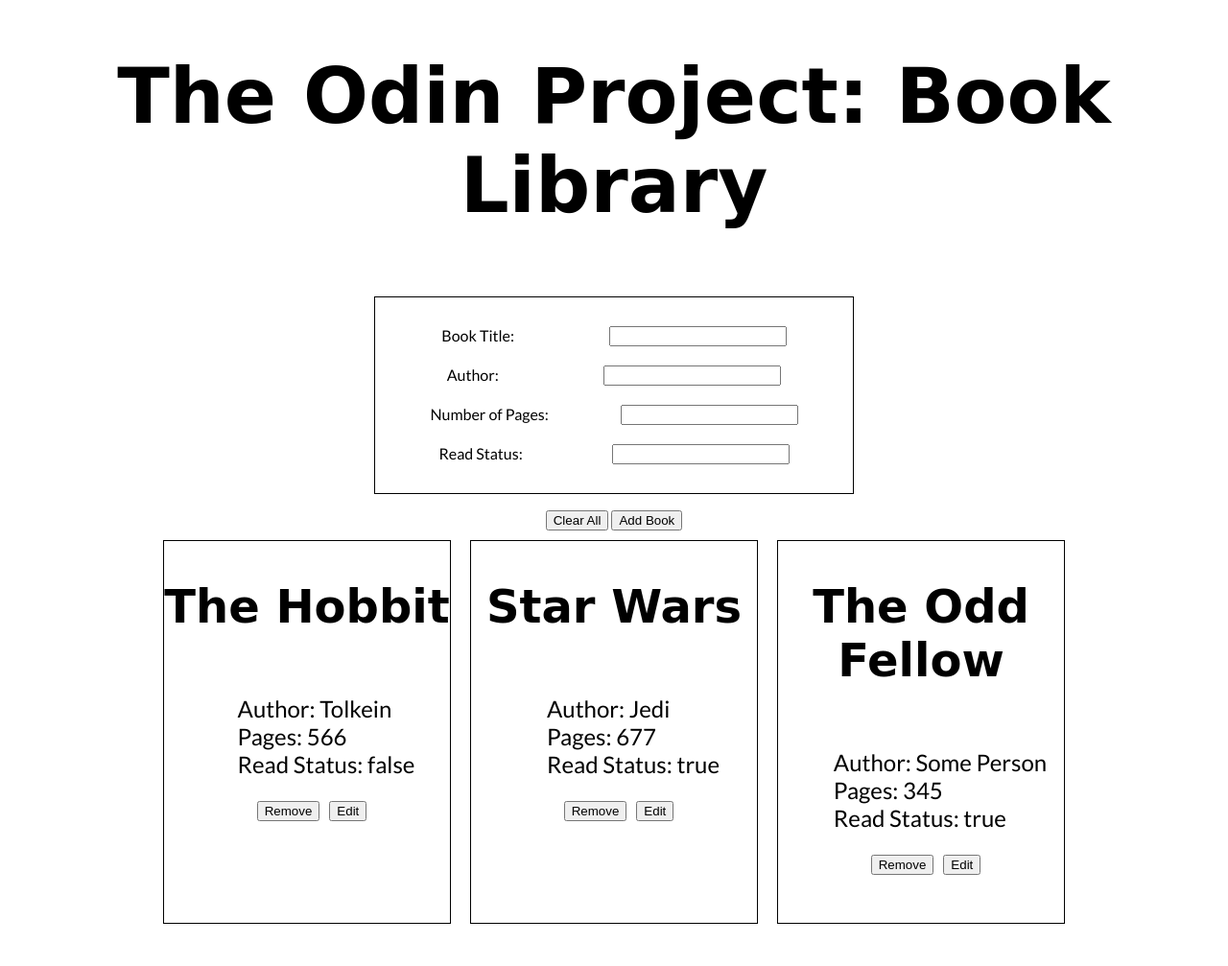
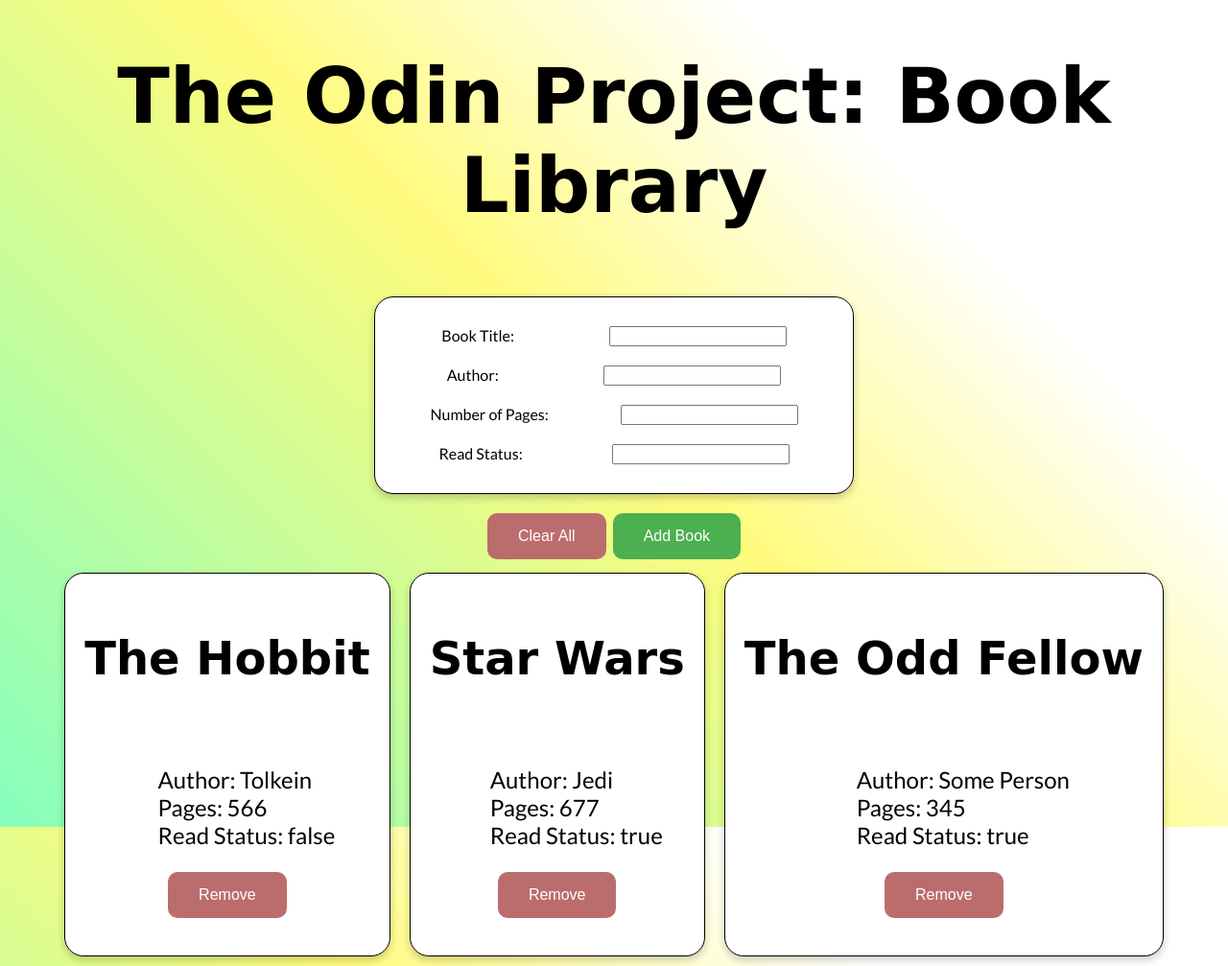
Before and after one commit to councit/Object-Library, a plain HTML site: page index.html in a window 1280 px wide. Shown: the whole page at 96% size. Before the commit the page ends 981 px from the top, so only its background shows below. Drawn offline with Linux system fonts and the light colour scheme; a web font is replaced by a local one.

Commit message:
finished

```diff
--- a/book.js
+++ b/book.js
@@ -6,6 +6,7 @@ function Book(title, author, numPages, didRead){
     this.author = author;
     this.numPages = numPages;
     this.didRead = didRead;
+
 
     this.info = function() {
         let didReadScript = '';
@@ -18,6 +19,7 @@ function Book(title, author, numPages, didRead){
 }
 
 function addBookToLibrary(bookObj){
+    bookObj.id = myLibrary.length;
     myLibrary.push(bookObj)
 }
 
@@ -27,7 +29,7 @@ function buildBookCard(bookObj){
     const cardWrapper = document.querySelector('.card-wrapper');
 
     cardWrapper.innerHTML += `
-            <div class="card">
+            <div class="card" list-index=${bookObj.id} card-id="${bookObj.id}">
                 <h2 class="book-title">${bookObj.title}</h2>
                 <ul class="book-details">
                     <li class="book-author">Author: ${bookObj.author}</li>
@@ -35,14 +37,15 @@ function buildBookCard(bookObj){
                     <li class="book-did-read">Read Status: ${bookObj.didRead}</li>
                 </ul>
                 <div class="card-btn-wrapper">
-                    <button class="clear-book-btn">Remove</button>
-                    <button class="edit-book-btn">Edit</button>
+                    <button class="clear-book-btn danger">Remove</button>
+
                 </div>
             </div>`
 }
 
-function printBookCards(){
-    for(let i = 0; i < myLibrary.length; i++){
+function printBookCards(bookArray){
+
+    for(let i = 0; i < bookArray.length; i++){
         buildBookCard(myLibrary[i]);
     }
 }
@@ -59,12 +62,23 @@ function addBookFromForm(){
 }
 
 
-
 function clearAllBooks(){
     const cardWrapper = document.querySelector('.card-wrapper');
 
     myLibrary = [];
     cardWrapper.innerHTML = ""
+}
+
+function handleCardBtnClick(target) {
+    const card = target.parentNode.parentNode;
+    const cardIndex = card.getAttribute("list-index")
+
+    if(target.getAttribute("class") == 'clear-book-btn danger'){
+        card.style.display="none";
+        console.log('nailed it')
+    }
+
+
 }
 
 
@@ -80,11 +94,8 @@ addBookToLibrary(theHobbit);
 addBookToLibrary(starWars);
 addBookToLibrary(theOddFellow);
 
-printBookCards();
+printBookCards(myLibrary);
 //Active Event Listeners
 document.querySelector('.clear-all-btn').addEventListener("click", clearAllBooks);
 document.querySelector('.add-book-btn').addEventListener("click", addBookFromForm);
-document.querySelector('.card-wrapper').addEventListener('click', (event)=>{
-    console.log(event.target.parentNode.parentNode)
-    console.log("clicked")
-})
+document.querySelector('.card-wrapper').addEventListener('click', (event)=>{handleCardBtnClick(event.target)})
--- a/index.html
+++ b/index.html
@@ -29,7 +29,7 @@
             </li>
         </ul>
         <div class="btn-wrapper">
-            <button class="clear-all-btn">Clear All</button>
+            <button class="clear-all-btn danger">Clear All</button>
             <button class="add-book-btn">Add Book</button>
         </div>
 
--- a/style.css
+++ b/style.css
@@ -4,12 +4,34 @@
 
 body{
     font-family: 'Lato', sans-serif;
+    background-color: #85FFBD;
+    background-image: linear-gradient(45deg, #85FFBD 0%, #FFFB7D 50%, #ffffff 76%);
+    height: 100vh;
+
 }
 
 h1{
     text-align: center;
     font-family: 'Grenze Gotisch', cursive;
     font-size: 5em;
+}
+
+button{
+    background-color: #4CAF50; /* Green */
+    border: none;
+    color: white;
+    padding: 15px 32px;
+    text-align: center;
+    text-decoration: none;
+    display: inline-block;
+    font-size: 16px;
+    margin: 4px 2px;
+    cursor: pointer;
+    border-radius: 10px;
+}
+
+.danger{
+    background-color: rgb(187, 109, 109);
 }
 
 
@@ -22,14 +44,17 @@ h1{
 }
 
 .card{
-    width: 300px;
+    min-width: 300px;
     height: 400px;
     border: 1px solid;
     margin: 10px;
     display: flex;
     flex-direction: column;
-
+    background-color: rgb(255, 255, 255);
     align-items: center;
+    border-radius: 20px;
+    z-index:1;
+    box-shadow: 0 4px 8px 0 rgba(0,0,0,0.2);
 }
 
 .card-wrapper{
@@ -44,6 +69,7 @@ h1{
     text-align: center;
     font-family: 'Grenze Gotisch', cursive;
     font-size: 3em;
+    padding: 20px;
 }
 
 .book-details{
@@ -62,18 +88,23 @@ h1{
     align-items: space-between;
     border: 1px solid black;
     padding: 20px;
+    background-color: rgb(255, 255, 255);
+    border-radius: 20px;
+    z-index:1;
+    box-shadow: 0 4px 8px 0 rgba(0,0,0,0.2);
 }
+
 
 .form-item{
     display: flex;
     justify-content: space-around;
-
     margin: 10px 0;
 }
 
 .card-btn-wrapper{
     display: flex;
     justify-content: space-between;
+    margin-bottom: 20px;
 }
 
 .clear-book-btn{
```
